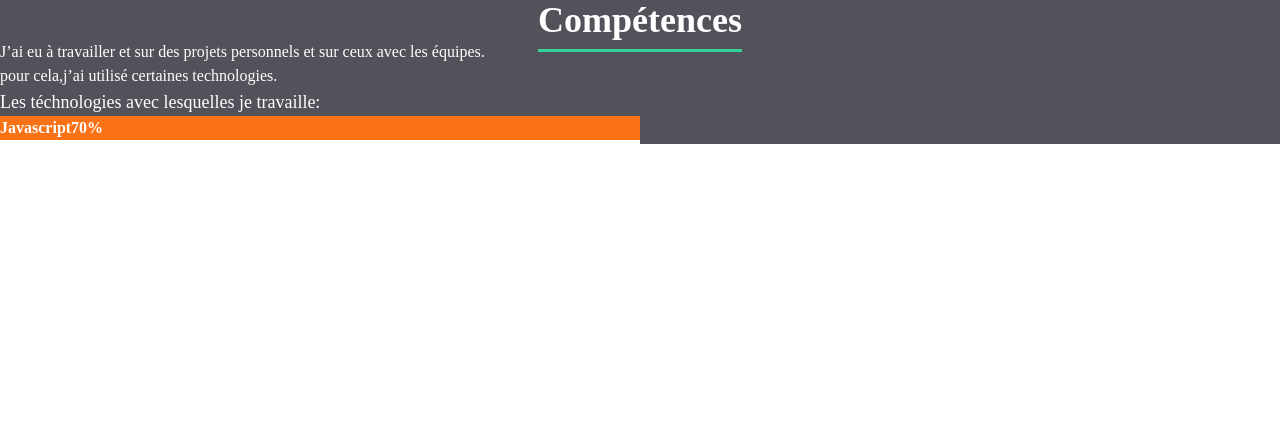
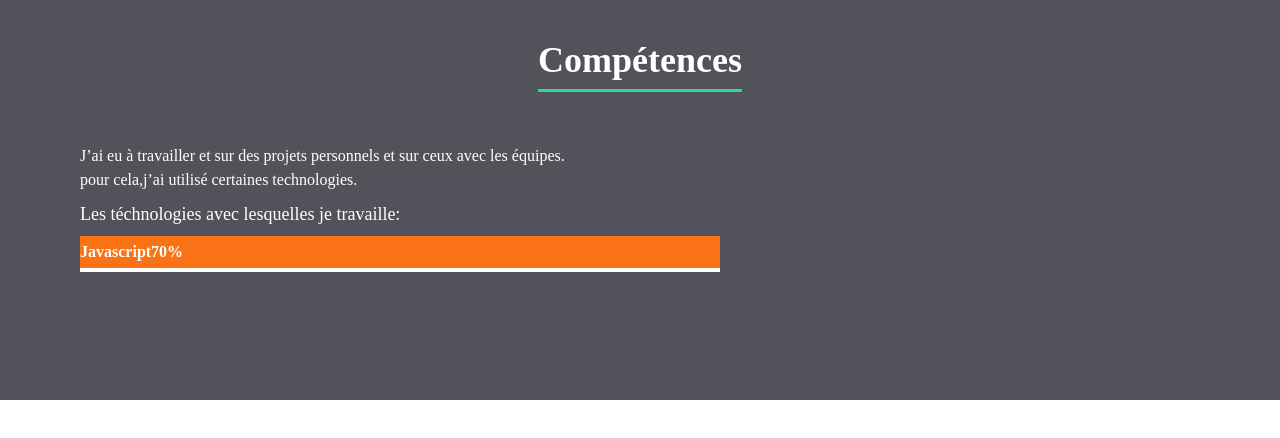
Before and after one commit to eunicekinzengele/My-Portfolio, a Next.js app: page /Competence in a window 1280 px wide. Shown: the top 438 px of the page. Built offline with nearby package versions, Linux system fonts and the light colour scheme.

Commit message:
start of the competence section

```diff
--- a/tailwind.config.js
+++ b/tailwind.config.js
@@ -16,9 +16,9 @@
     textUnderlineOffset: {
       17: '17px',
     },
-    spacing:{
-      '100rem' : '100rem',
-    }
+    // spacing:{
+    //   '100rem' : '100rem',
+    // }
   },
   plugins: [],
 }
```
Also changed, not shown: src/pages/Competence.js (+7 -7 lines).
